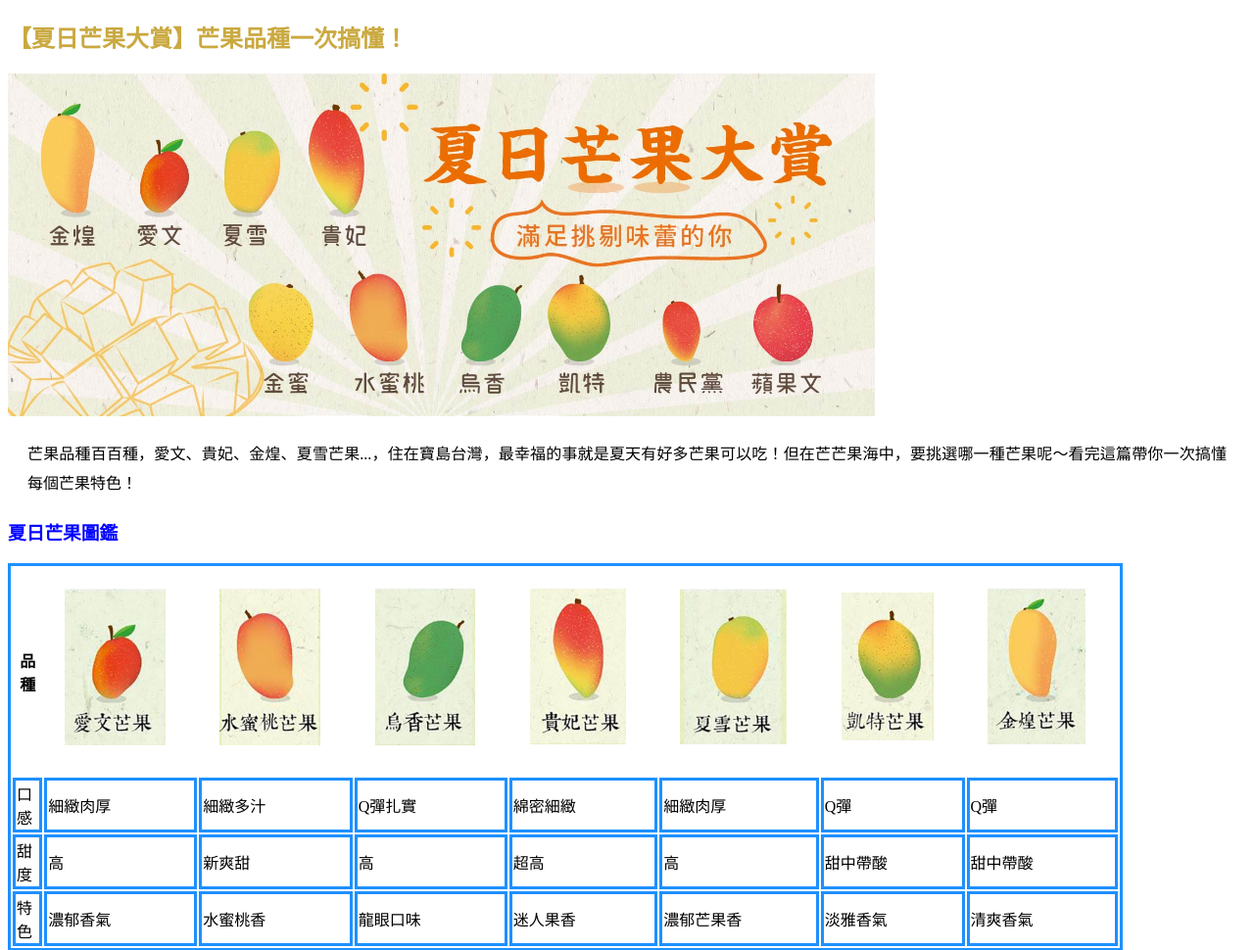
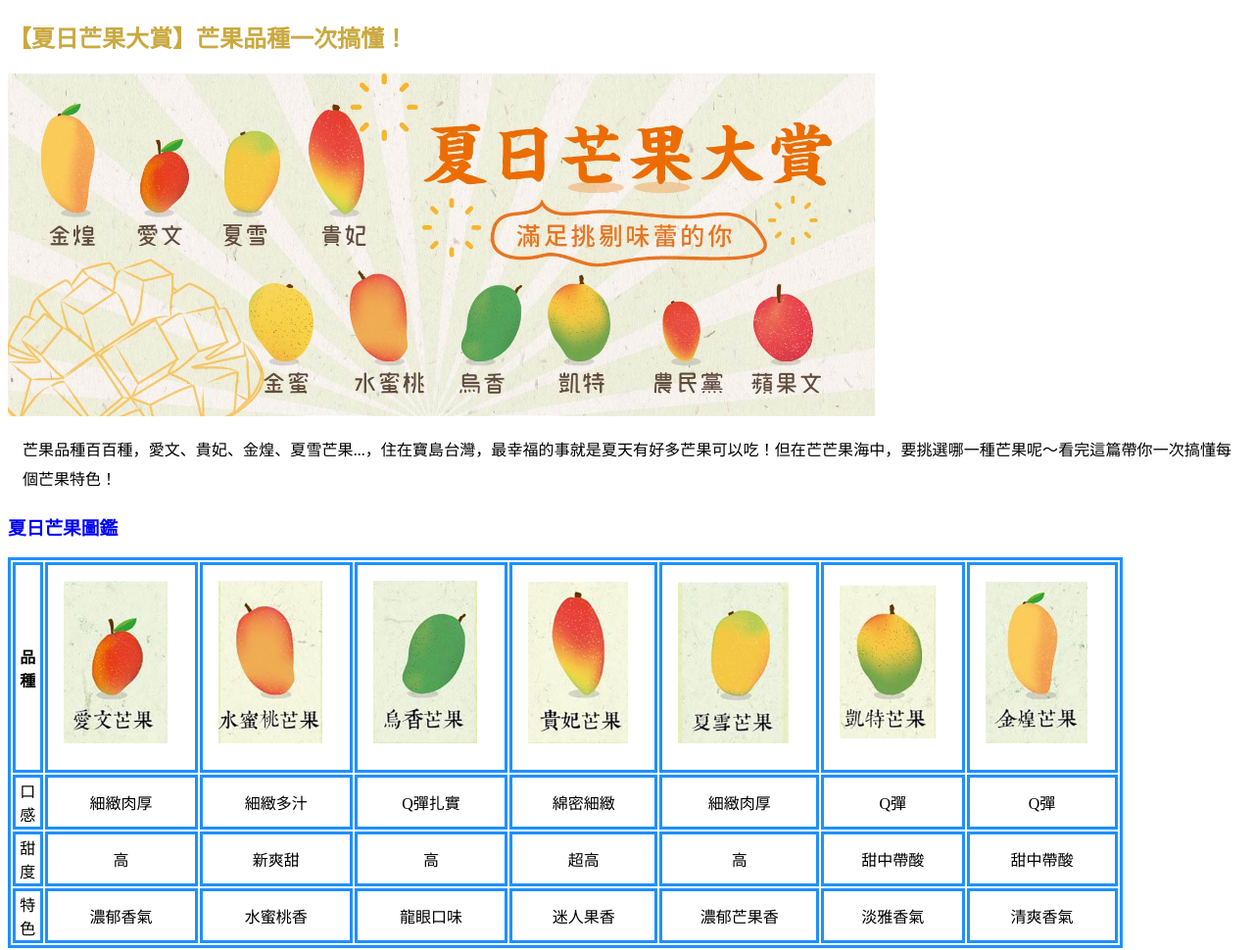
Before and after one commit to Vaedodu/Vaedodu.github.io, a plain HTML site: page L3A41/作業04/index.html in a window 1280 px wide. Shown: the top 970 px of the page at 98% size. Drawn offline with Linux system fonts and the light colour scheme.

Commit message:
作業04

```diff
--- a/L3A41/作業04/index.html
+++ b/L3A41/作業04/index.html
@@ -5,7 +5,7 @@
   <title>作業04</title>
 <style>
         div {
-         margin: 20px;
+         margin: 15px;
          text-align: justify;
          line-height: 30px;
       }
@@ -13,14 +13,13 @@
          color: #caa940;
       }
       h3 {
-         color: blue;
+          color: blue;
       }
       th img {
          width: 90%;
       }
       p > img {
           width: 70%;
-
       }
       img {
           width: 50%;
@@ -30,12 +29,21 @@
           border-color: dodgerblue;
           border-style:solid;
       }
+        th {
+           text-align:  center;
+           border-color: dodgerblue;
+           border-style:solid;
+      }
+        tr {
+           text-align:  center;
+           border-color: dodgerblue;
+           border-style:solid;
+      }
         td {
-           text-align:  middle;
+           vertical-align:  middle;
            border-color: dodgerblue;
-          border-style:solid;
+           border-style:solid;
       }
-
    </style>
 </head>
 <body>
```
